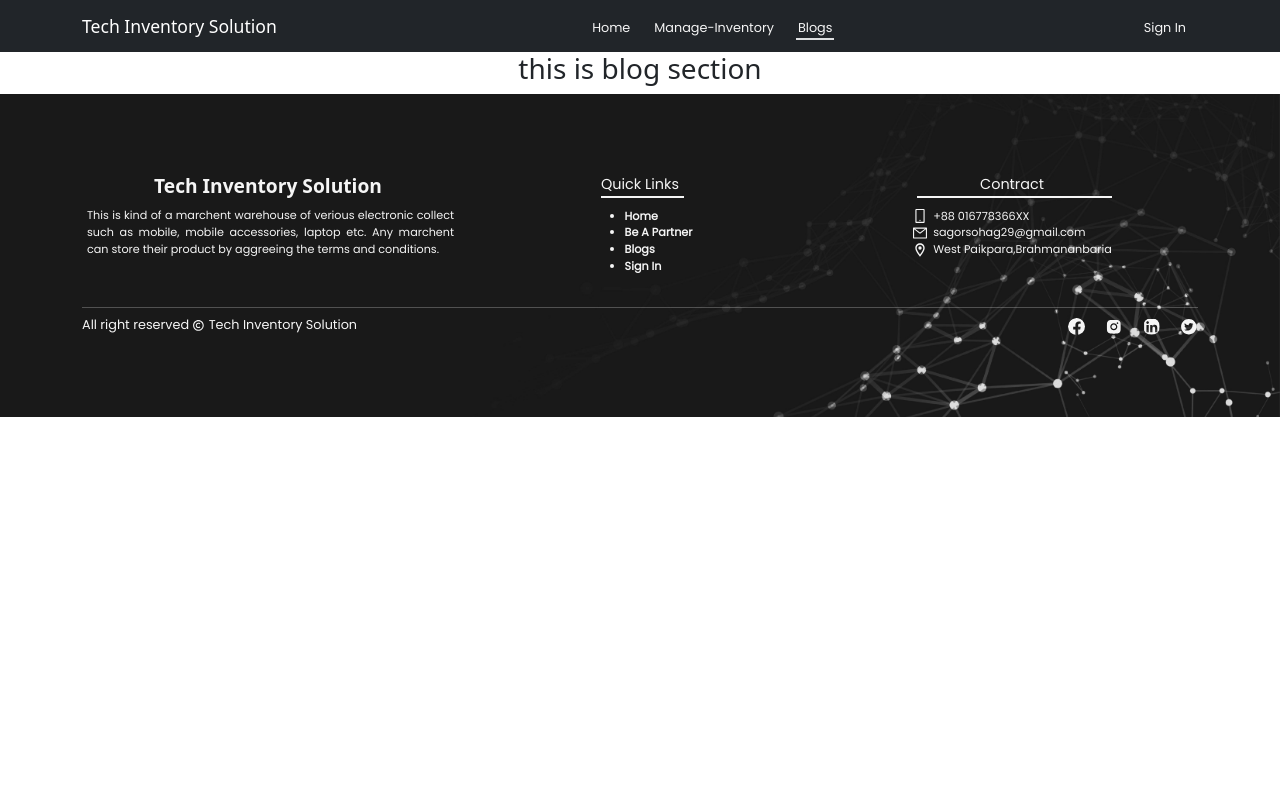
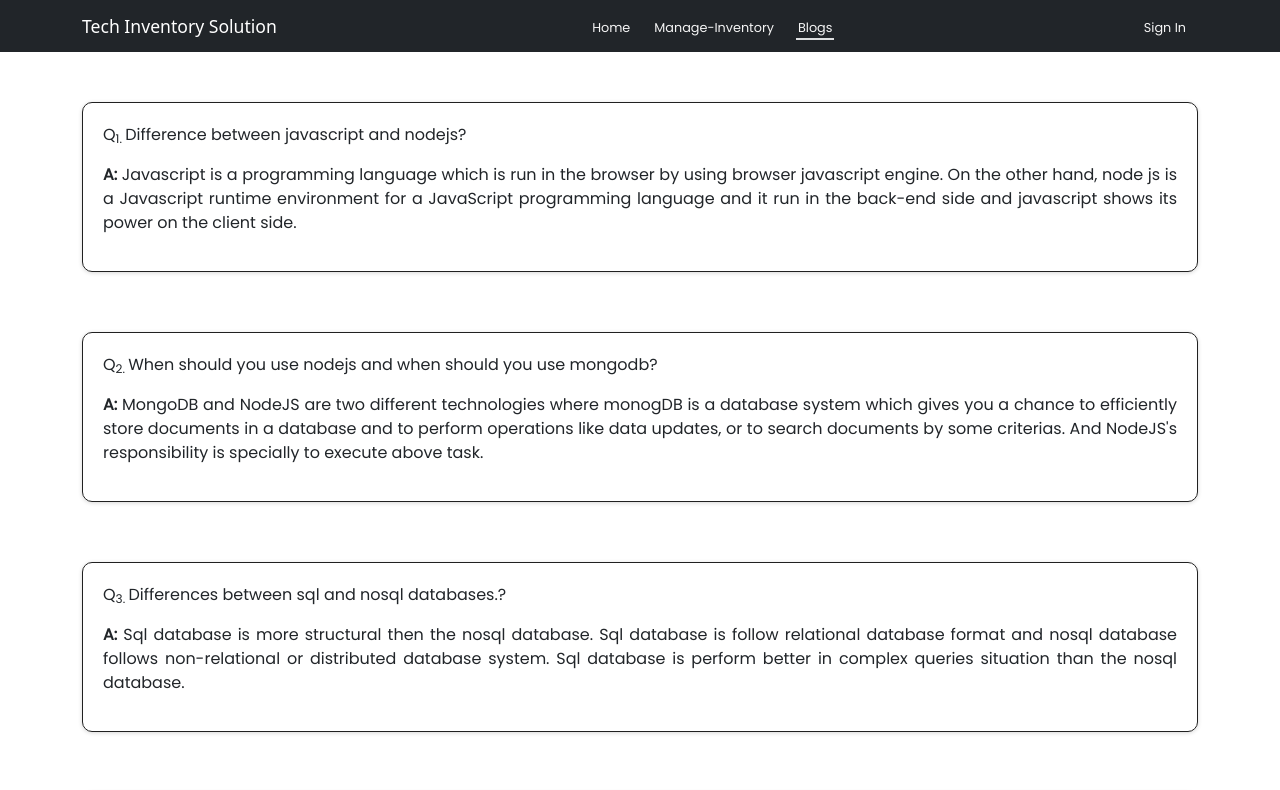
Before and after one commit to SohagSagar/full-stack-inventory-solution-using-react-mongodb-firebaseAuth-client-side, a React (Create React App) app: page /blogs in a window 1280 px wide. Shown: the top 790 px of the page. Built offline with nearby package versions, Linux system fonts and the light colour scheme; no server answers; a web font is replaced by a local one.

Commit message:
blogs added

```diff
--- a/src/Components/Blogs/Blogs.css
+++ b/src/Components/Blogs/Blogs.css
@@ -0,0 +1,16 @@
+.blogs{
+    display: flex;
+    flex-direction: column;
+}
+.blog-container p{
+    text-align: justify;
+    font-family: 'Poppins', sans-serif;
+}
+.blog-container{
+    margin-top: 50px;
+    margin-bottom: 10px;
+    padding: 20px;
+    border-radius: 10px;
+    border: 1px solid #212121;
+    box-shadow: rgba(0, 0, 0, 0.16) 0px 1px 4px;
+}
--- a/src/Components/Blogs/Blogs.js
+++ b/src/Components/Blogs/Blogs.js
@@ -1,10 +1,34 @@
 import React from 'react';
+import './Blogs.css'
 
 const Blogs = () => {
     return (
-        <div>
-            <h3>this is blog section</h3>
-        </div>
+        <div className='container blogs mb-5'>
+
+                <div className="blog-container">
+                    <p>Q<sub>1. </sub>Difference between javascript and nodejs? </p>
+                    <p><b>A:</b> Javascript is a programming language which is run in the browser by using browser javascript engine. On the other hand, node js is a Javascript runtime environment for a JavaScript programming language and it run in the back-end side and javascript shows its power on the client side. </p>
+
+
+                </div>
+
+                <div className="blog-container">
+                    <p>Q<sub>2. </sub>When should you use nodejs and when should you use mongodb? </p>
+                    <p><b>A: </b>MongoDB and NodeJS are two different technologies where monogDB is a database system which gives you a chance to efficiently store documents in a database and to perform operations like data updates, or to search documents by some criterias. And NodeJS's responsibility is specially to execute above task.
+                    </p>
+                </div>
+
+                <div className="blog-container">
+                    <p>Q<sub>3. </sub>Differences between sql and nosql databases.?</p>
+                    <p><b>A: </b>Sql database is more structural then the nosql database. Sql database is follow relational database format and nosql database follows non-relational or distributed database system. Sql database is perform better in complex queries situation than the nosql database.</p>
+                </div>
+
+                <div className="blog-container">
+                    <p>Q<sub>3. </sub>What is the purpose of jwt and how does it work?</p>
+                    <p><b>A: </b>JWT or json web token is a special token to make the client and server data transfer request more secure. Jwt is encoded and it contains json object of data and the token has three section i.e. header,payload and signature.</p>
+                </div>
+
+            </div>
     );
 };
 
```
